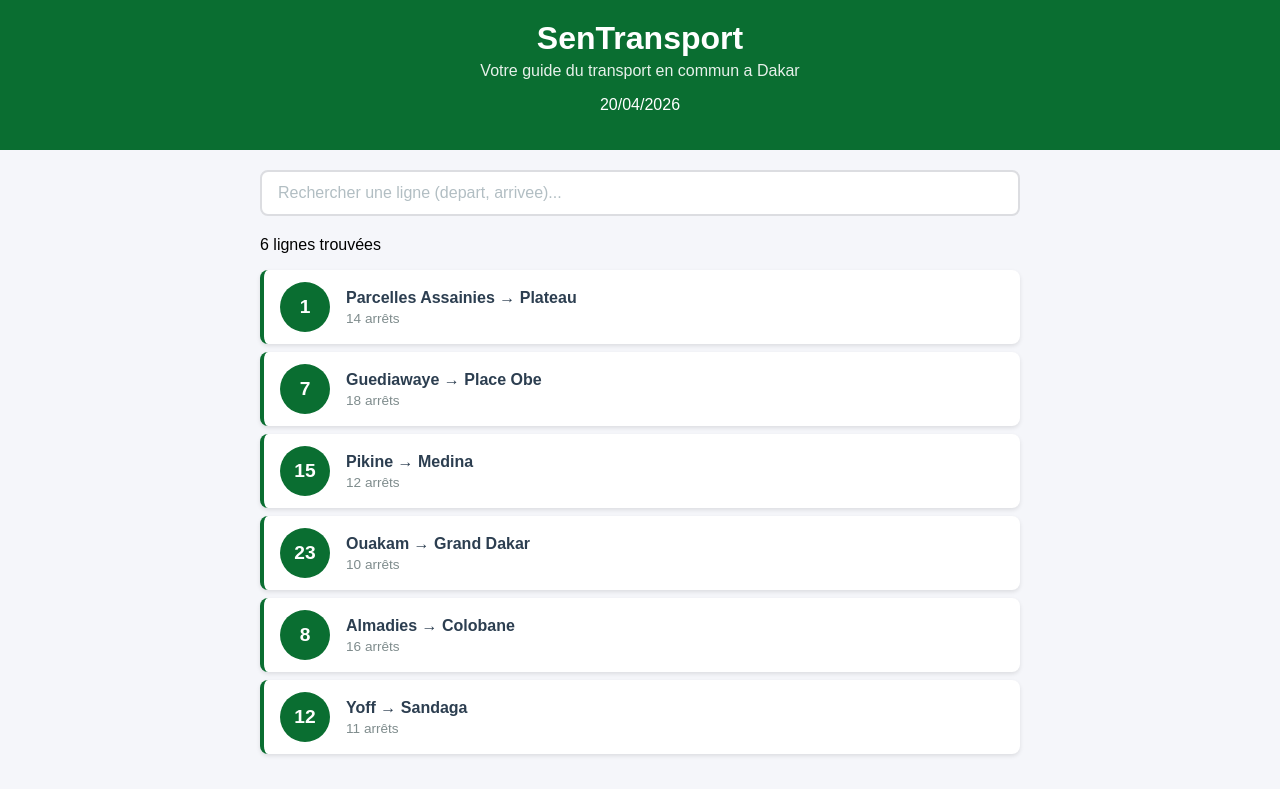
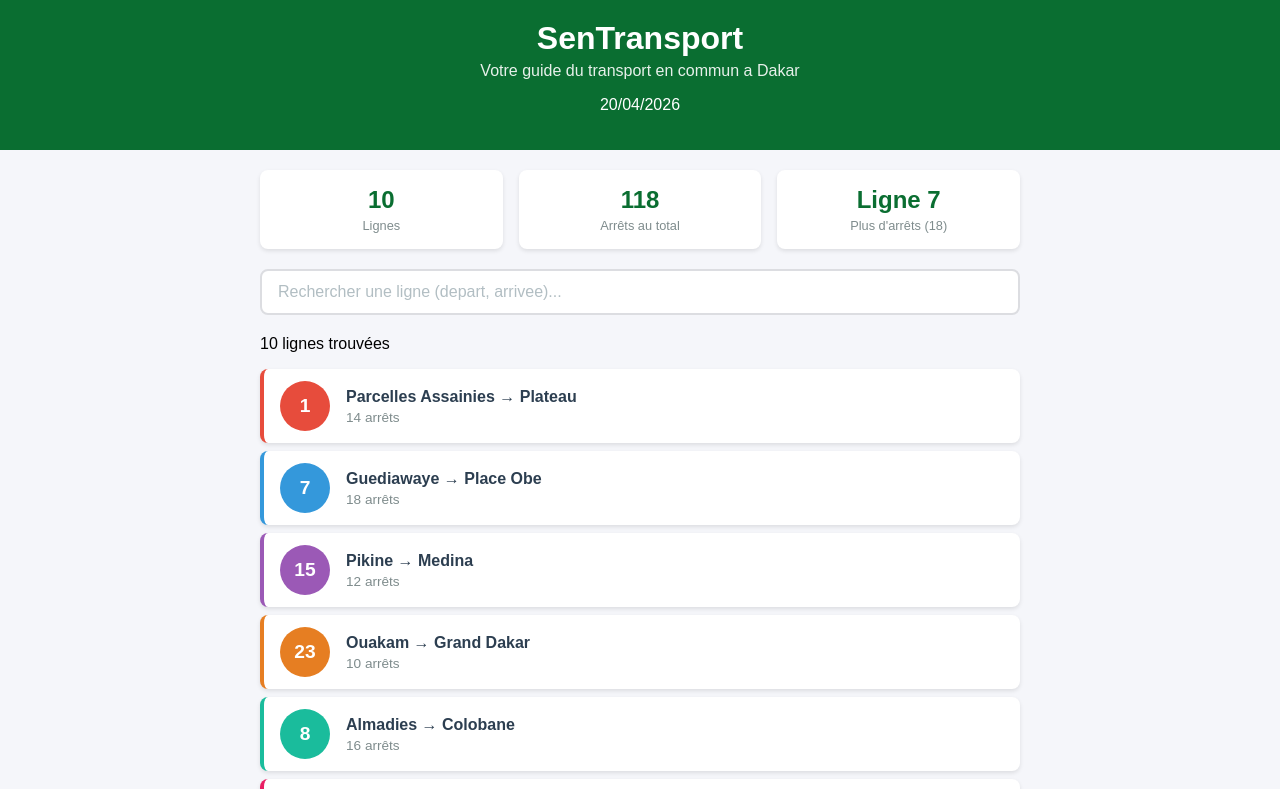
Before and after one commit to Ndeyeanta-Faye/sentransport, a React (Create React App) app: page / in a window 1280 px wide. Shown: the top 789 px of the page. Built offline with nearby package versions, Linux system fonts and the light colour scheme.

Commit message:
Lab 2 : composantsstatiques LigneBus et ListeLignes

```diff
--- a/src/App.js
+++ b/src/App.js
@@ -4,6 +4,7 @@ import Header from './Header';
 import Recherche from './Recherche';
 import LigneBus from './LigneBus';
 import DetailLigne from './DetailLigne';
+import StatReseau from './StatReseau';
 import Footer from './Footer';
 
 function App() {
@@ -11,18 +12,26 @@ function App() {
   const [ligneSelectionnee, setLigneSelectionnee] = useState(null);
 
   const lignes = [
-    { id: 1, numero: "1", depart: "Parcelles Assainies", arrivee: "Plateau", arrets: 14,
+    { id: 1, numero: "1", couleur: "#e74c3c", depart: "Parcelles Assainies", arrivee: "Plateau", arrets: 14,
       listeArrets: ["Parcelles U14", "Parcelles U10", "Camberene", "Patte d'Oie", "Grand Dakar", "Colobane", "Ponty", "Plateau"] },
-    { id: 2, numero: "7", depart: "Guediawaye", arrivee: "Place Obe", arrets: 18,
+    { id: 2, numero: "7", couleur: "#3498db", depart: "Guediawaye", arrivee: "Place Obe", arrets: 18,
       listeArrets: ["Guediawaye", "Pikine", "Thiaroye", "Keur Massar", "Grand Yoff", "Parcelles", "Liberte 6", "Place Obe"] },
-    { id: 3, numero: "15", depart: "Pikine", arrivee: "Medina", arrets: 12,
+    { id: 3, numero: "15", couleur: "#9b59b6", depart: "Pikine", arrivee: "Medina", arrets: 12,
       listeArrets: ["Pikine Centre", "Thiaroye Gare", "Hann", "Colobane", "Fass", "Medina"] },
-    { id: 4, numero: "23", depart: "Ouakam", arrivee: "Grand Dakar", arrets: 10,
+    { id: 4, numero: "23", couleur: "#e67e22", depart: "Ouakam", arrivee: "Grand Dakar", arrets: 10,
       listeArrets: ["Ouakam Village", "Mermoz", "Fann", "Point E", "Liberte 5", "Grand Dakar"] },
-    { id: 5, numero: "8", depart: "Almadies", arrivee: "Colobane", arrets: 16,
+    { id: 5, numero: "8", couleur: "#1abc9c", depart: "Almadies", arrivee: "Colobane", arrets: 16,
       listeArrets: ["Almadies", "Ngor", "Yoff", "Ouest Foire", "Liberte 6", "Colobane"] },
-    { id: 6, numero: "12", depart: "Yoff", arrivee: "Sandaga", arrets: 11,
+    { id: 6, numero: "12", couleur: "#e91e63", depart: "Yoff", arrivee: "Sandaga", arrets: 11,
       listeArrets: ["Yoff Village", "Aeroport LSS", "Parcelles U17", "Grand Yoff", "HLM", "Sandaga"] },
+     { id: 7, numero: "31", couleur: "#f39c12", depart: "Fann", arrivee: "HLM", arrets: 9,
+      listeArrets: ["Fann", "Point E", "Liberté 3", "Liberté 5", "HLM"] },
+    { id: 8, numero: "42", couleur: "#2ecc71", depart: "Liberté 6", arrivee: "Dieuppeul", arrets: 7,
+     listeArrets: ["Liberté 6", "Liberté 5", "Liberté 4", "Dieuppeul"] },
+    { id: 9, numero: "18", couleur: "#c0392b", depart: "Sicap", arrivee: "Medina", arrets: 13,
+     listeArrets: ["Sicap Baobab", "Sicap Liberté", "HLM", "Fass", "Medina"] },
+    { id: 10, numero: "5", couleur: "#2980b9", depart: "Medina", arrivee: "Plateau", arrets: 8,
+  listeArrets: ["Medina", "Colobane", "Ponty", "Plateau"] },
   ];
 
   const lignesFiltrees = lignes.filter(l =>
@@ -43,6 +52,7 @@ function App() {
     <div className="App">
       <Header />
       <main className="contenu">
+        <StatReseau lignes={lignes} />
         <Recherche valeur={recherche} onChange={setRecherche} />
         <p className="resultat-recherche">
           {lignesFiltrees.length} ligne{lignesFiltrees.length > 1 ? 's' : ''} trouvée{lignesFiltrees.length > 1 ? 's' : ''}
@@ -51,6 +61,7 @@ function App() {
           <LigneBus
             key={ligne.id}
             numero={ligne.numero}
+            couleur={ligne.couleur}
             depart={ligne.depart}
             arrivee={ligne.arrivee}
             arrets={ligne.arrets}
--- a/src/LigneBus.js
+++ b/src/LigneBus.js
@@ -1,12 +1,20 @@
 import './LigneBus.css';
 
-function LigneBus({ numero, depart, arrivee, arrets, estSelectionnee, onClick }) {
+function LigneBus({ numero, couleur, depart, arrivee, arrets, estSelectionnee, onClick }) {
+  const couleurBadge = couleur || '#0a6e31';
+
   return (
     <div
       className={`ligne-bus ${estSelectionnee ? 'ligne-bus-active' : ''}`}
+      style={{ borderLeft: `4px solid ${couleurBadge}` }}
       onClick={onClick}
     >
-      <div className="ligne-numero">{numero}</div>
+      <div
+        className="ligne-numero"
+        style={{ backgroundColor: couleurBadge }}
+      >
+        {numero}
+      </div>
       <div className="ligne-info">
         <span className="ligne-trajet">{depart} &rarr; {arrivee}</span>
         <span className="ligne-arrets">{arrets} arrêts</span>
--- a/src/ListeLignes.css
+++ b/src/ListeLignes.css
@@ -1,16 +1,12 @@
-.liste-lignes {
-  padding: 0 16px;
+.ligne-bus {
+  display: flex;
+  align-items: center;
+  padding: 12px 16px;
+  margin: 8px 0;
+  background-color: #ffffff;
+  border-radius: 8px;
+  border-left: 4px solid #0a6e31;
+  box-shadow: 0 2px 4px rgba(0, 0, 0, 0.1);
+  cursor: pointer;
+  transition: transform 0.2s, box-shadow 0.2s;
 }
-
-.liste-titre {
-  color: #2c3e50;
-  font-size: 1.4rem;
-  margin-bottom: 4px;
-}
-
-.liste-description {
-  color: #7f8c8d;
-  font-size: 0.9rem;
-  margin-top: 0;
-  margin-bottom: 16px;
-}
--- /dev/null
+++ b/src/StatReseau.css
@@ -0,0 +1,28 @@
+.stat-reseau {
+  display: flex;
+  gap: 16px;
+  margin-bottom: 20px;
+}
+
+.stat-item {
+  flex: 1;
+  background-color: #ffffff;
+  border-radius: 8px;
+  padding: 16px;
+  text-align: center;
+  box-shadow: 0 2px 4px rgba(0,0,0,0.1);
+  display: flex;
+  flex-direction: column;
+}
+
+.stat-nombre {
+  font-size: 1.5rem;
+  font-weight: bold;
+  color: #0a6e31;
+}
+
+.stat-label {
+  font-size: 0.8rem;
+  color: #7f8c8d;
+  margin-top: 4px;
+}
--- /dev/null
+++ b/src/StatReseau.js
@@ -0,0 +1,26 @@
+import './StatReseau.css';
+
+function StatReseau({ lignes }) {
+  const totalLignes = lignes.length;
+  const totalArrets = lignes.reduce((sum, l) => sum + l.arrets, 0);
+  const ligneMax = lignes.reduce((max, l) => l.arrets > max.arrets ? l : max, lignes[0]);
+
+  return (
+    <div className="stat-reseau">
+      <div className="stat-item">
+        <span className="stat-nombre">{totalLignes}</span>
+        <span className="stat-label">Lignes</span>
+      </div>
+      <div className="stat-item">
+        <span className="stat-nombre">{totalArrets}</span>
+        <span className="stat-label">Arrêts au total</span>
+      </div>
+      <div className="stat-item">
+        <span className="stat-nombre">Ligne {ligneMax.numero}</span>
+        <span className="stat-label">Plus d'arrêts ({ligneMax.arrets})</span>
+      </div>
+    </div>
+  );
+}
+
+export default StatReseau;
```
